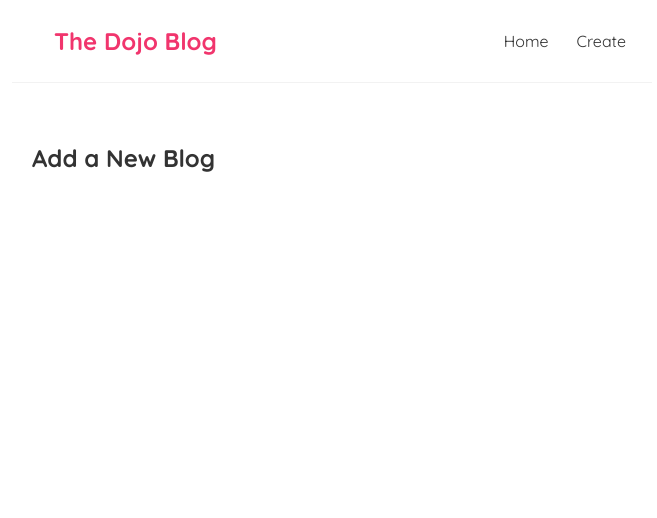
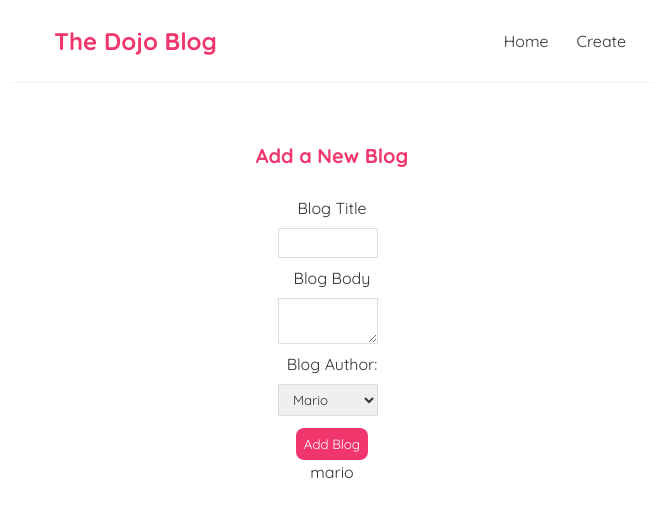
Before and after one commit to Rahul-Devloper/react-blog, a React (Create React App) app in the folder react-blog/: page /create in a window 1280 px wide. Shown: the top 518 px of the page, without its empty margins (308-965 px from the left). Built offline with nearby package versions, Linux system fonts and the light colour scheme; the HTML template or start-up script is replaced by a standard one.

Commit message:
added forms

```diff
--- a/react-blog/src/Create.js
+++ b/react-blog/src/Create.js
@@ -1,9 +1,41 @@
-import React from 'react'
+import React, { useState } from 'react'
 
 const Create = () => {
+
+    const [title, setTitle] = useState('');
+    const [body, setBody] = useState('');
+    const [author, setAuthor] = useState('mario');
+
     return (
         <div className= 'create'>
            <h2>Add a New Blog</h2>
+           <form>
+               <label>Blog Title</label>
+               <input
+               type="text"
+               value={title}
+               onChange = {(e)=>setTitle(e.target.value)}
+               required
+               />
+               <label>Blog Body</label>
+               <textarea required
+                   value={body}
+               onChange = {(e)=>setBody(e.target.value)}
+               >
+               </textarea>
+               <label>Blog Author:</label>
+               <select
+               value={author}
+               onChange = {(e)=>setAuthor(e.target.value)}
+               >
+                   <option value="mario">Mario</option>
+                   <option value="yoshi">Yoshi</option>
+               </select>
+               <button>Add Blog</button>
+                <p>{title}</p>
+                <p>{body}</p>
+                <p>{author}</p>
+           </form>
         </div>
     )
 }
--- a/react-blog/src/index.css
+++ b/react-blog/src/index.css
@@ -62,3 +62,34 @@
 .blog-preview a{
   text-decoration: none;
 }
+/* create blog area */
+.create{
+  max-width: 400px;
+  margin: 0 auto;
+  text-align: center;
+}
+.create-label{
+  text-align: center;
+  display: block;
+}
+.create h2{
+  font-size:20px;
+  color: #f1356d;
+  margin-bottom: 30px;
+}
+.create input, .create textarea, .create select{
+  width: 100px;
+  padding: 6px 10px;
+  margin: 10px 146px;
+  border: 1px solid #ddd;
+  box-sizing: border-box;
+  display: block;
+}
+.create button{
+  background: #f1356d;
+  color: #fff;
+  border: 0;
+  padding: 8px;
+  border-radius: 8px;
+  cursor: pointer;
+}
```
